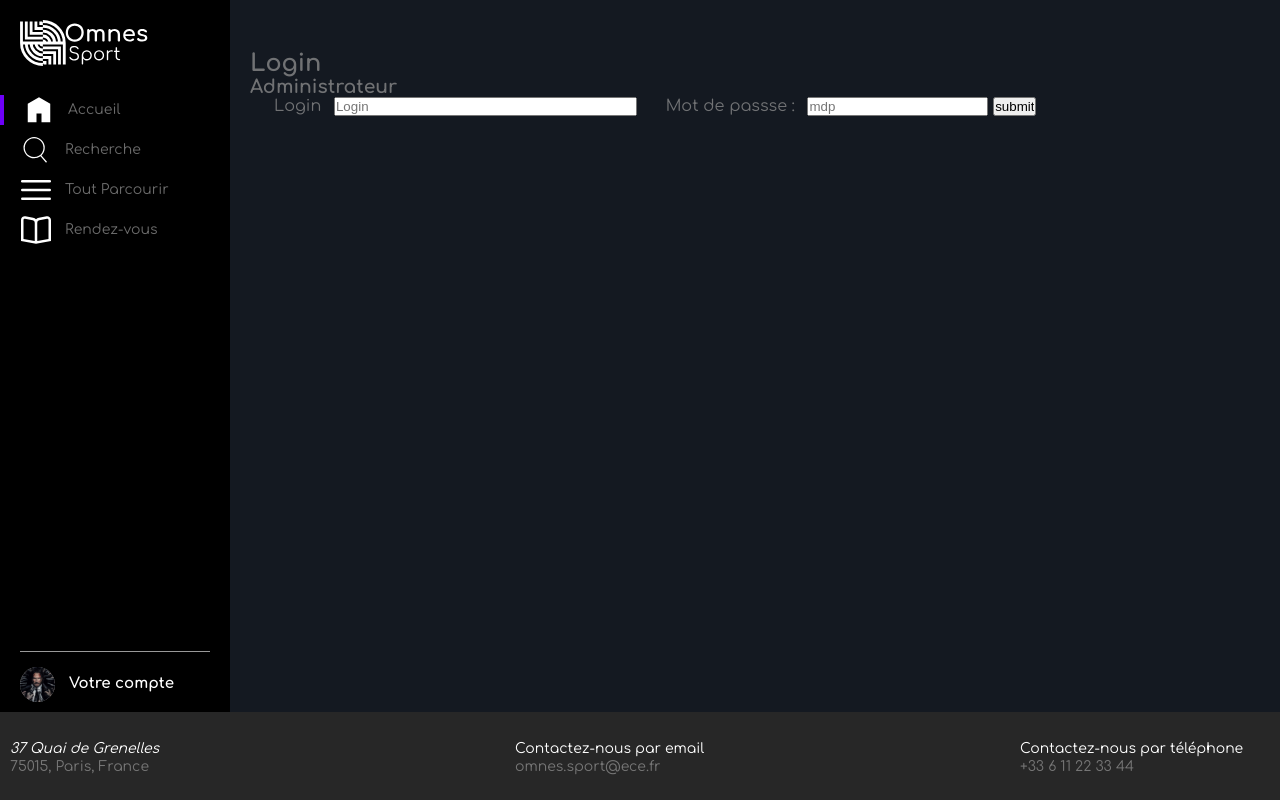
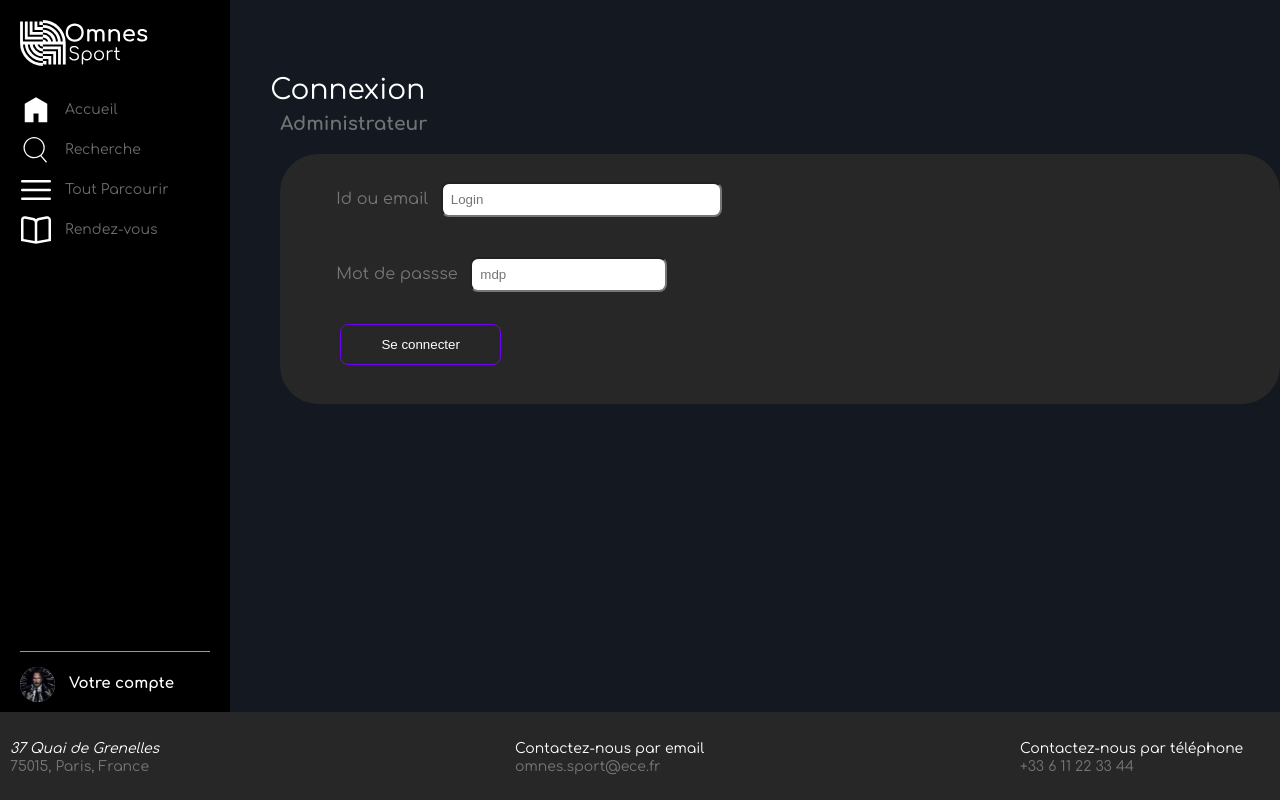
Before and after one commit to Malox610/ProjetWeb, a PHP site: page /Login-Admin.html in a window 1280 px wide. Run offline with PHP 8.4, Linux system fonts and the light colour scheme.

Commit message:
Front Connexion Inscription

```diff
--- a/projetweb/AjoutCoach.php
+++ b/projetweb/AjoutCoach.php
@@ -18,7 +18,7 @@
     }
     //connectez-vous dans votre BDD
     //Rappel : votre serveur = localhost | votre login = root | votre mot de pass = '' (rien)
-    $db_handle = mysqli_connect('localhost', 'root', '' );
+    $db_handle = mysqli_connect('localhost', 'root', 'root' );
     $db_found = mysqli_select_db($db_handle, $database);
     //si le BDD existe, faire le traitement
     if ($db_found) {
--- a/projetweb/Login-Admin.html
+++ b/projetweb/Login-Admin.html
@@ -27,7 +27,7 @@
               <img class="navbar-logo mobile" src="./img/icons/logo-small-white.svg" alt="">
             </a>
             <ul class="v-list nav">
-              <li class="active">
+              <li>
                 <a href="index.html">
                   <img src="./img/icons/left-nav/home.svg" alt="">
                   <span>Accueil</span>
@@ -67,18 +67,21 @@
           <!-- SCROLLABLE CONTENT -->
           <div class="scrollable-content">
             <!-- mettre le contenu de la page ici -->
-            <h1>Login</h1>
-            <h3>Administrateur</h3>
-            <form action="ConnexionAdmin.php" method="post">
+            <h2 id="new-title">Connexion</h2>
+            <h3 class="soustitre">Administrateur</h3>
+            <form class="formulaire" id="connexion" action="ConnexionAdmin.php" method="post">
               <fieldset>
-
-                <label>Login</label>
-                <input type="text" name="Login" placeholder="Login" value="" required/>
-                <label>Mot de passse :</label>
-                <input type="password" name="mdp" placeholder="mdp" value="" required/>
-
-
-                <input type="submit" name="envoi" value="submit"/>
+                <div class="LigneForm">
+                  <label>Id ou email</label>
+                  <input id=searchbar2 type="text" name="Login" placeholder="Login" value="" required/>
+                </div>
+                <div class="LigneForm">
+                  <label>Mot de passse</label>
+                  <input id=searchbar2 type="password" name="mdp" placeholder="mdp" value="" required/>
+                </div>
+                <div class="LigneForm">
+                <input class="submit" id="connecter" type="submit" name="envoi" value="Se connecter"/>
+              </div>
               </fieldset>
             </form>
           </div>
--- a/projetweb/MonCompte-Client.html
+++ b/projetweb/MonCompte-Client.html
@@ -62,13 +62,13 @@
             </div>
           </div>
         </aside>
-        <h1>Compte</h1>
-        <h3>Client</h3>
         <!-- SCROLLABLE WINDOW -->
         <div class="scrollable-container">
           <!-- SCROLLABLE CONTENT -->
           <div class="scrollable-content">
             <!-- mettre le contenu de la page ici -->
+            <h2 id="new-title">Compte</h2>
+            <h3>Client</h3>
           </div>
         </div>
       </section>
--- a/projetweb/MonCompte-Coach.html
+++ b/projetweb/MonCompte-Coach.html
@@ -62,13 +62,13 @@
             </div>
           </div>
         </aside>
-        <h1>Compte</h1>
-        <h3>Coach</h3>
         <!-- SCROLLABLE WINDOW -->
         <div class="scrollable-container">
           <!-- SCROLLABLE CONTENT -->
           <div class="scrollable-content">
             <!-- mettre le contenu de la page ici -->
+            <h2 id="new-title">Compte</h2>
+            <h3>Coach</h3>
           </div>
         </div>
       </section>
--- a/projetweb/css/style.css
+++ b/projetweb/css/style.css
@@ -831,6 +831,10 @@ label{
   border-radius: 38px;
 }
 
+#connexion{
+  height: 250px;
+}
+
 .LigneForm{
   padding: 1.5vh 4vh;
 }
@@ -847,6 +851,14 @@ label{
   margin-left: 45%;
   transform: translateX(-45%); /* Pour éviter que le champs soit trop décalé */
 }
+
+#connecter{
+  padding-right: 5vh;
+  padding-left: 5vh;
+  margin-left: 3%;
+  margin-top: 1vh;
+}
+
 
 /* INSCRIPTION */
 #form2{
```
Also changed, not shown: projetweb/AjoutCoach.html (+4 -5 lines), projetweb/Login-Client.html (+14 -11 lines), projetweb/Login-Coach.html (+14 -10 lines), 1 other file.
